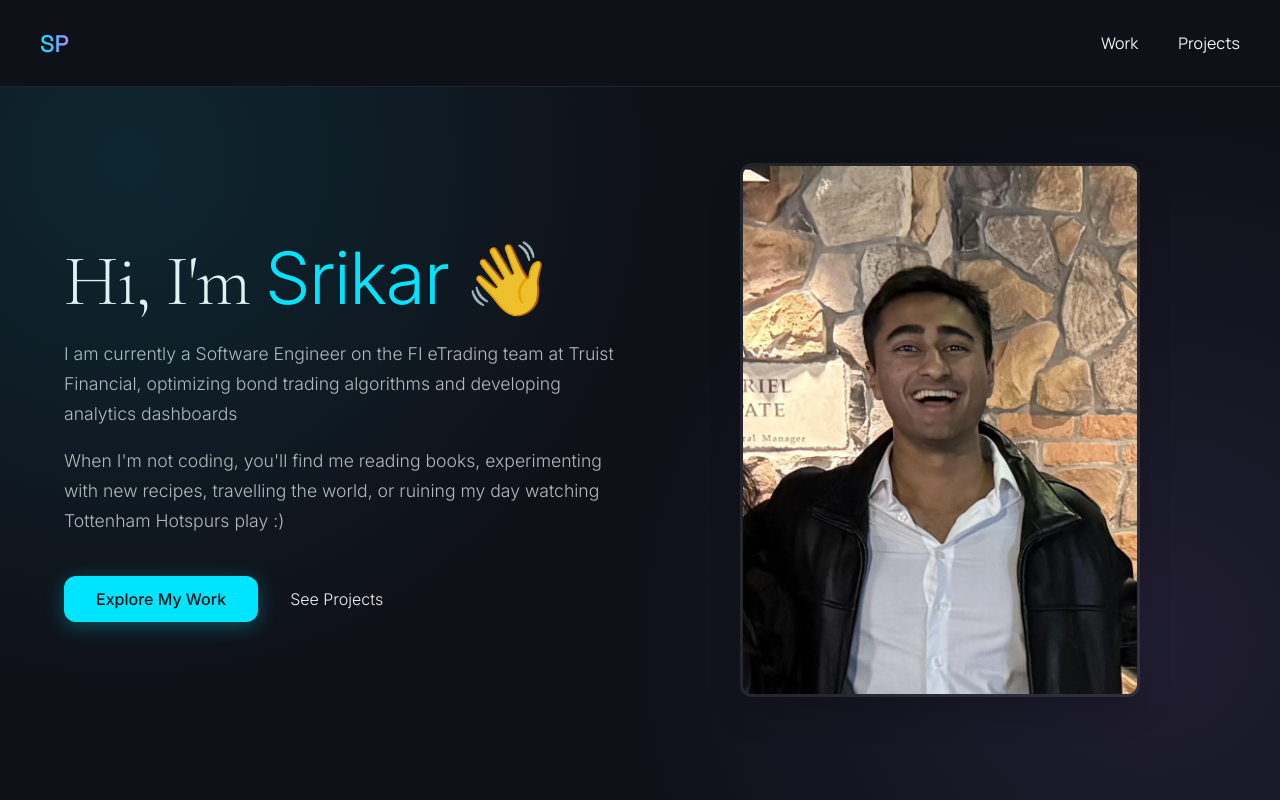
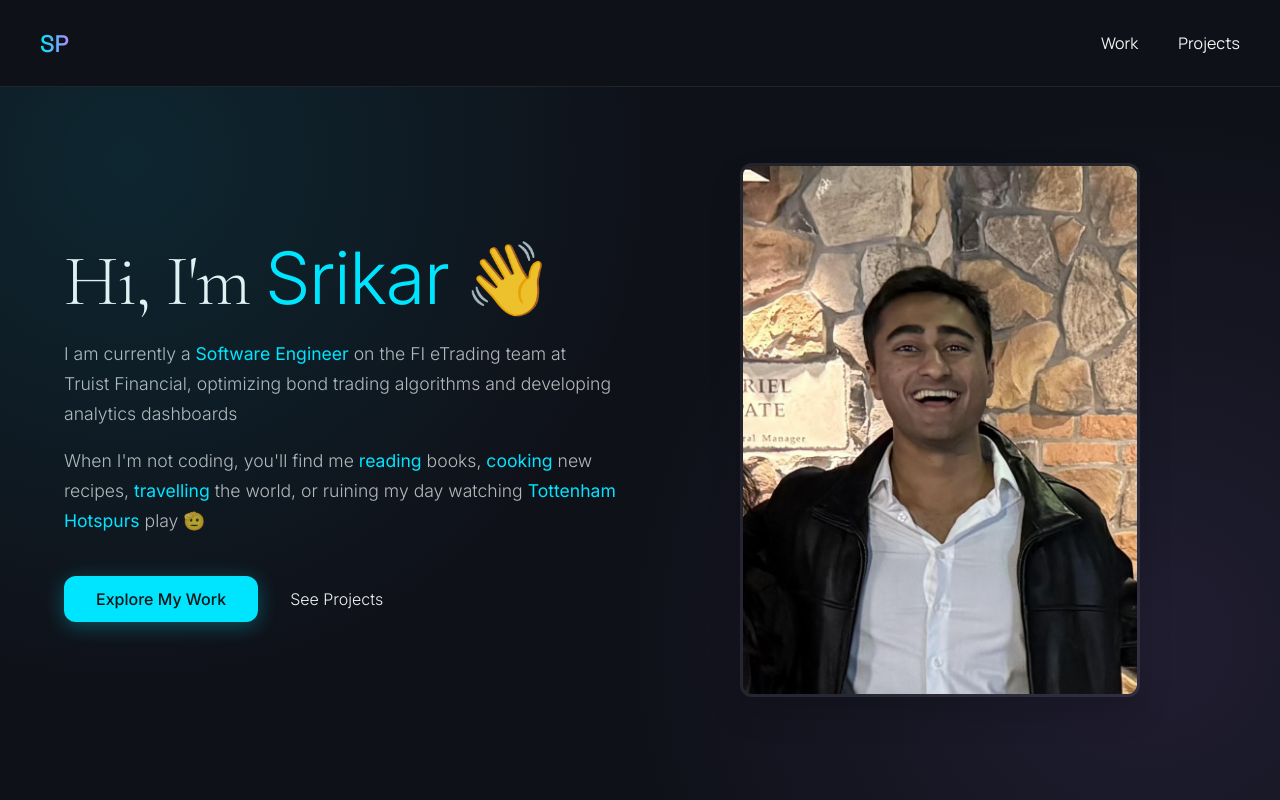
Before and after one commit to srikar-pasumarthy/srikar-pasumarthy.github.io, a React (Vite) app: page / in a window 1280 px wide. Shown: the top 800 px of the page. Built offline with nearby package versions, Linux system fonts and the light colour scheme.

Commit message:
Added emphasis to certain words in bio.

```diff
--- a/src/components/sections/HeroAbout.jsx
+++ b/src/components/sections/HeroAbout.jsx
@@ -21,12 +21,12 @@ export default function HeroAbout() {
 
             <div className="about-text">
               <p>
-                I am currently a Software Engineer on the FI eTrading team at Truist Financial,
+                I am currently a <span className="highlight-accent">Software Engineer</span> on the FI eTrading team at Truist Financial,
                 optimizing bond trading algorithms and developing analytics dashboards
               </p>
               <p>
-                When I'm not coding, you'll find me reading books, experimenting with new recipes,
-                travelling the world, or ruining my day watching Tottenham Hotspurs play :)
+                When I'm not coding, you'll find me <span className="highlight-accent">reading</span> books, <span className="highlight-accent">cooking</span> new recipes,
+                <span className="highlight-accent"> travelling</span> the world, or ruining my day watching <span className="highlight-accent">Tottenham Hotspurs</span> play 🫡
               </p>
             </div>
 
--- a/src/styles/sections/_hero.css
+++ b/src/styles/sections/_hero.css
@@ -42,6 +42,35 @@
 
 .highlight {
   color: var(--primary-color);
+}
+
+.highlight-accent {
+  position: relative;
+  color: var(--primary-color);
+  font-weight: 400;
+  transition: all var(--transition-normal);
+}
+
+.highlight-accent::after {
+  content: '';
+  position: absolute;
+  left: 0;
+  bottom: -2px;
+  width: 100%;
+  height: 1px;
+  background: linear-gradient(90deg, var(--primary-color), var(--secondary-color));
+  opacity: 0.7;
+  transform-origin: left;
+  transform: scaleX(0);
+  transition: transform var(--transition-normal);
+}
+
+.highlight-accent:hover {
+  text-shadow: 0 0 8px rgba(0, 229, 255, 0.4);
+}
+
+.highlight-accent:hover::after {
+  transform: scaleX(1);
 }
 
 .hero-subtitle {
```
